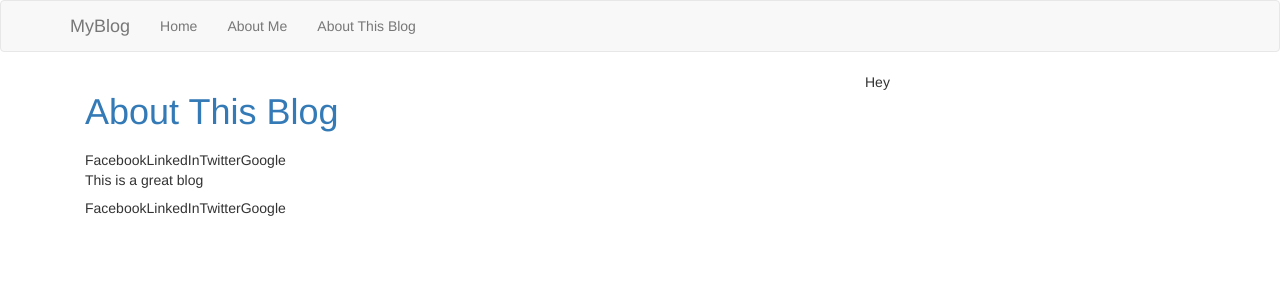
After one commit to viliusgudziunas/myblog, a Flask app: page /about_this_blog in a window 1280 px wide. The commit adds this page. Shown: the top 300 px of the page. Run offline with Flask 2, Linux system fonts and the light colour scheme; some libraries are stand-ins or nearby versions.

Commit message:
Created about_this_blog page

```diff
--- a/app/main/routes.py
+++ b/app/main/routes.py
@@ -10,5 +10,10 @@ def index():
 
 @bp.route("/about_me")
 def about_me():
-    """About Me page"""
+    """About me page"""
     return render_template("main/about_me.html", title="About Me")
+
+@bp.route("/about_this_blog")
+def about_this_blog():
+    """About this blog page"""
+    return render_template("main/about_this_blog.html", title="About This Blog")
--- a/app/templates/base.html
+++ b/app/templates/base.html
@@ -21,7 +21,7 @@
                 <ul class="nav navbar-nav">
                     <li><a href="{{ url_for('main.index') }}">Home</a></li>
                     <li><a href="{{ url_for('main.about_me') }}">About Me</a></li>
-                    <li><a href="{{ url_for('main.index') }}">About This Blog</a></li>
+                    <li><a href="{{ url_for('main.about_this_blog') }}">About This Blog</a></li>
                     {% if current_user.is_authenticated %}
                         <li><a href="{{ url_for('admin.editorial') }}">Editorial</a></li>
                     {% endif %}
--- /dev/null
+++ b/app/templates/main/about_this_blog.html
@@ -0,0 +1,59 @@
+{% extends "base.html" %}
+
+{% block app_content %}
+    <div class="container">
+        <div class="row">
+            <div class="col-md-8">
+                <div id="main">
+                    <div class="post">
+                        <h1 class="post-title"><a href="main.about_me">About This Blog</a></h1>
+                        <div class="social-bar">
+                            <table>
+                                <tbody>
+                                    <tr>
+                                        <td>
+                                            <div class="social-box" style="padding-top: 8px;">Facebook</div>
+                                        </td>
+                                        <td>
+                                            <div class="social-box" style="padding-top: 8px;">LinkedIn</div>
+                                        </td>
+                                        <td>
+                                            <div class="social-box" style="padding-top: 8px;">Twitter</div>
+                                        </td>
+                                        <td>
+                                            <div class="social-box" style="padding-top: 8px;">Google</div>
+                                        </td>
+                                    </tr>
+                                </tbody>
+                            </table>
+                        </div>
+                        <div class="post-body">This is a great blog</div>
+                        <div class="social-bar">
+                            <table>
+                                <tbody>
+                                    <tr>
+                                        <td>
+                                            <div class="social-box" style="padding-top: 8px;">Facebook</div>
+                                        </td>
+                                        <td>
+                                            <div class="social-box" style="padding-top: 8px;">LinkedIn</div>
+                                        </td>
+                                        <td>
+                                            <div class="social-box" style="padding-top: 8px;">Twitter</div>
+                                        </td>
+                                        <td>
+                                            <div class="social-box" style="padding-top: 8px;">Google</div>
+                                        </td>
+                                    </tr>
+                                </tbody>
+                            </table>
+                        </div>
+                    </div>
+                </div>
+            </div>
+            <div class="col-md-4">
+                Hey
+            </div>
+        </div>
+    </div>
+{% endblock %}
```
Also changed, not shown: app/models.py (+8 -0 lines), app_structure.txt (+7 -6 lines), migrations/versions/2609503dea20_about_this_blog_post.py (added, +32 -0 lines).
